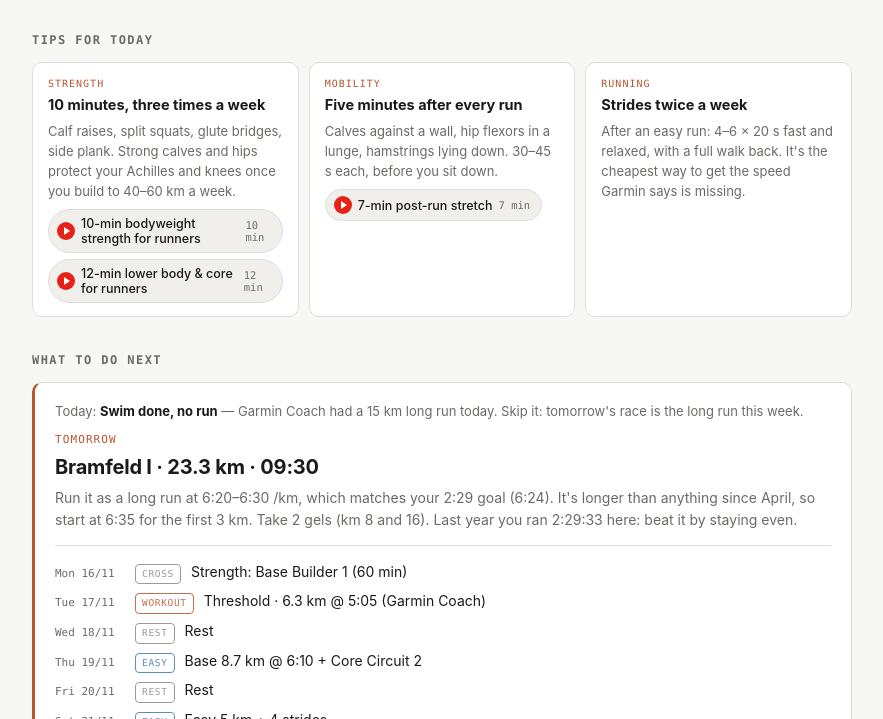
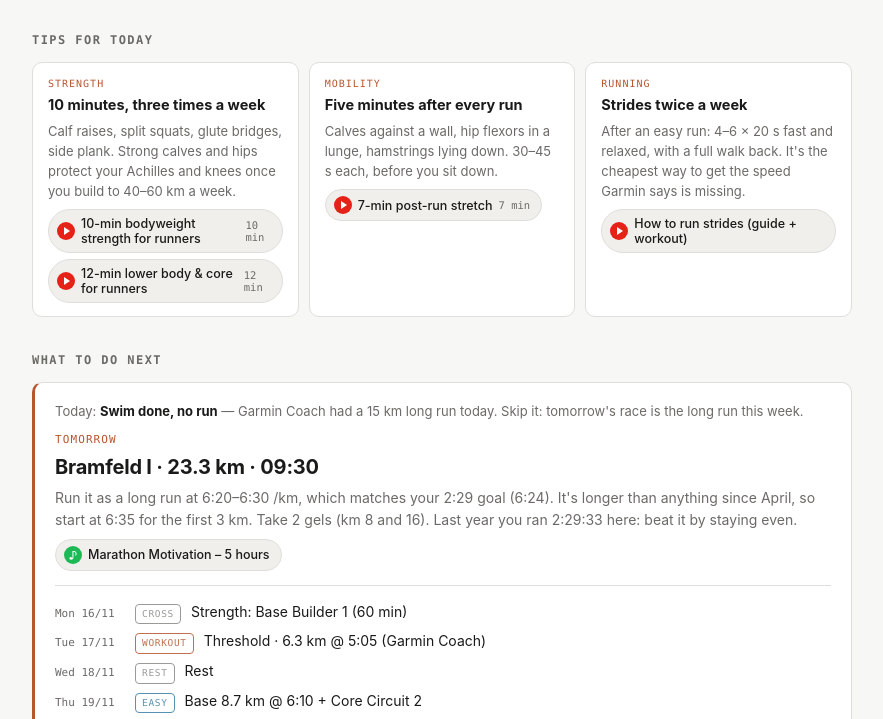
Before and after one commit to schneutzi-81/sub2-half-marathon, a plain HTML site: page index.html in a window 1280 px wide. Shown: the part 233-952 px from the top of the page, without its empty margins (198-1081 px from the left). Drawn offline with Linux system fonts and the light colour scheme.

Commit message:
Add running videos and Spotify playlists
- Running tips now link YouTube videos (easy pace/zone 2, strides,
  cadence drills, metronome drills, warm-up).
- Six Spotify running playlists (160–170 bpm cadence, 170 bpm, marathon
  long run, race-day rock) in their own section.
- Every run day in the plan gets a matching playlist by session type, and
  workout and strides days link the warm-up and strides videos.

Co-Authored-By: Claude Opus 5.5 <noreply@anthropic.com>
Claude-Session: https://claude.ai/code/session_017xqGSGhTfJcPAKAX5hkbEz

```diff
--- a/data.js
+++ b/data.js
@@ -23,18 +23,35 @@ window.TRAINING_DATA = {
     strength22: { title: "22-min runner strength (beginner bodyweight + core stability)", min: 22, url: "https://www.youtube.com/watch?v=mLQx5nnr0EI" },
     core10:     { title: "10-min core workout for runners",         min: 10, url: "https://www.youtube.com/watch?v=eiF8aY-MTqU" },
     bulgarian:  { title: "How to do Bulgarian split squats",         min: 5,  url: "https://www.youtube.com/watch?v=VPhhE6bBzZE" },
-    stretch7:   { title: "7-min post-run stretch",                    min: 7,  url: "https://www.youtube.com/watch?v=RtO-EDVQpgI" }
+    stretch7:   { title: "7-min post-run stretch",                    min: 7,  url: "https://www.youtube.com/watch?v=RtO-EDVQpgI" },
+    strides:    { title: "How to run strides (guide + workout)",                url: "https://www.youtube.com/watch?v=rJANqRlXM3w" },
+    cadence:    { title: "Top 5 drills for a higher cadence",                    url: "https://www.youtube.com/watch?v=xJ1WE2HuvUU" },
+    metronome:  { title: "Metronome cadence drills",                  min: 15, url: "https://www.youtube.com/watch?v=e00CgpgJVnw" },
+    warmup5:    { title: "5-min warm-up before every run",            min: 5,  url: "https://www.youtube.com/watch?v=3WUtJxLv-wI" },
+    easyPace:   { title: "You run too fast on easy runs",                         url: "https://www.youtube.com/watch?v=QBH6AmsTzBY" },
+    zone2:      { title: "Zone 2 explained: why slow running makes you faster",  url: "https://www.youtube.com/watch?v=Lny8Zr-es1Y" }
   },
+
+  /* --- Spotify playlists. The page puts the matching one on each run day by type. --- */
+  playlists: {
+    cadence160: { title: "Running: 160–170 bpm", note: "Indie rock at easy-run cadence. Step on the beat.", url: "https://open.spotify.com/playlist/43recUfrB5jE0jG0Mi5Thw" },
+    bpm160real: { title: "Running (160–170 bpm, for real)", note: "130 songs, all 160–170 bpm.", url: "https://open.spotify.com/playlist/4ZpdzykoSBKJ8X7tuePWQn" },
+    pop170:     { title: "170 BPM Running Pop", note: "For strides, threshold and intervals.", url: "https://open.spotify.com/playlist/7boSHUJs7Q41xFSIkc4vZp" },
+    rock170:    { title: "Running (.be) – 170 BPM", note: "Foo Fighters, AC/DC, Queen. About 5 h.", url: "https://open.spotify.com/playlist/5MqtnN4IrHakSi739ucN4t" },
+    marathon:   { title: "Marathon Motivation – 5 hours", note: "Made for 42 km. Use it for long runs.", url: "https://open.spotify.com/playlist/1sDh6R7CUPDIdCSSZtRjs7" },
+    runRock:    { title: "RUN ROCK – Running Motivation", note: "600+ rock tracks for race day.", url: "https://open.spotify.com/playlist/70jMa4jtXSO4JScb15oJD6" }
+  },
+  playlistByType: { easy: "cadence160", workout: "pop170", long: "marathon", race: "runRock" },
 
   /* --- Daily tips. The page shows three a day, rotating by date, so each
      comes back about once a week. cat: run | recovery | strength | fuel | mobility | sleep | mind --- */
   tips: [
-    { cat: "run",      title: "Easy means easy",                 body: "Your 'base' runs are at HR 146–152. Keep them under ~145, even if that means 6:30 /km. That's where the aerobic base for the marathon comes from." },
-    { cat: "run",      title: "Strides twice a week",            body: "After an easy run: 4–6 × 20 s fast and relaxed, with a full walk back. It's the cheapest way to get the speed Garmin says is missing." },
-    { cat: "run",      title: "Cadence: 160+",                   body: "You've gone from 150 to 157–159. On easy runs, aim for 162–165 with shorter, quicker steps. It means less braking and less load on your knees and shins." },
-    { cat: "run",      title: "Three runs is the minimum",        body: "Every week with three runs beats one hero week of 37 km. That consistency is what's been missing since August, not motivation." },
-    { cat: "run",      title: "Even pacing wins",                 body: "In races and long runs, make the first 3 km your slowest. Your best results (Bramfeld II, the Hammer Lauf half) came from even splits." },
-    { cat: "run",      title: "Hills count as speedwork",         body: "Once a week, 6–8 × 30 s uphill hard with a walk down. That's strength and power for the legs, with less impact than track intervals." },
+    { cat: "run",      title: "Easy means easy", videos: ["easyPace", "zone2"],                 body: "Your 'base' runs are at HR 146–152. Keep them under ~145, even if that means 6:30 /km. That's where the aerobic base for the marathon comes from." },
+    { cat: "run",      title: "Strides twice a week", videos: ["strides"],            body: "After an easy run: 4–6 × 20 s fast and relaxed, with a full walk back. It's the cheapest way to get the speed Garmin says is missing." },
+    { cat: "run",      title: "Cadence: 160+", videos: ["cadence", "metronome"], playlist: "cadence160",                   body: "You've gone from 150 to 157–159. On easy runs, aim for 162–165 with shorter, quicker steps. It means less braking and less load on your knees and shins." },
+    { cat: "run",      title: "Three runs is the minimum",        playlist: "bpm160real",        body: "Every week with three runs beats one hero week of 37 km. That consistency is what's been missing since August, not motivation." },
+    { cat: "run",      title: "Even pacing wins", videos: ["zone2"],                 body: "In races and long runs, make the first 3 km your slowest. Your best results (Bramfeld II, the Hammer Lauf half) came from even splits." },
+    { cat: "run",      title: "Hills count as speedwork", videos: ["strides", "warmup5"],         body: "Once a week, 6–8 × 30 s uphill hard with a walk down. That's strength and power for the legs, with less impact than track intervals." },
     { cat: "recovery", title: "Check readiness in the morning",   body: "Under 40: run easy or rest. 40–65: train as planned. Over 65: the hard session can be properly hard. That's better than going by feel after a long work day." },
     { cat: "recovery", title: "No two hard days in a row",        body: "Threshold, intervals and long runs each need a calm day after them. Swimming and easy cycling are fine on those days." },
     { cat: "recovery", title: "Watch your resting HR",            body: "Your normal is 57–58. If it's 5+ beats higher in the morning, you're coming down with something or under-recovered. Make it an easy day." },
@@ -46,7 +63,7 @@ window.TRAINING_DATA = {
     { cat: "fuel",     title: "Protein after training",           body: "Have a proper meal with protein within an hour or two: quark, eggs, fish, lentils. That's when the training actually turns into fitness." },
     { cat: "fuel",     title: "Drink before you're thirsty",      body: "Have a glass of water with every meal and before every run. In winter you notice thirst less, but you still lose fluid." },
     { cat: "mobility", title: "Five minutes after every run", videos: ["stretch7"],     body: "Calves against a wall, hip flexors in a lunge, hamstrings lying down. 30–45 s each, before you sit down." },
-    { cat: "mobility", title: "Warm up before fast running",      body: "10 min easy jogging, then leg swings, A-skips, 2 strides. Never go into a threshold rep cold. Most strains happen in the first fast minute." },
+    { cat: "mobility", title: "Warm up before fast running", videos: ["warmup5"],      body: "10 min easy jogging, then leg swings, A-skips, 2 strides. Never go into a threshold rep cold. Most strains happen in the first fast minute." },
     { cat: "sleep",    title: "Sleep is training too",           body: "Your best readiness scores follow good nights. 7.5–8 h before key sessions does more for 5:38 /km than an extra run." },
     { cat: "sleep",    title: "Wear the watch at night",         body: "Without sleep data, readiness and HRV are just guessing. That happened in September, and the plan was steering blind." },
     { cat: "mind",     title: "Plan the week on Sunday",         body: "Put the runs in your calendar like customer meetings. With travel and presales trips, an unplanned run is a run that doesn't happen." },
@@ -185,26 +202,26 @@ window.TRAINING_DATA = {
      "plan" = Claude's suggestion beyond what Garmin has scheduled. --- */
   schedule: [
     { date: "2026-11-14", dow: "Sat", type: "cross",   src: "adj",   title: "Swim done, no run", detail: "Garmin Coach had a 15 km long run today. Skip it: tomorrow's race is the long run this week." },
-    { date: "2026-11-15", dow: "Sun", type: "race",    src: "adj",   title: "Bramfeld I · 23.3 km · 09:30", detail: "Run it as a long run at 6:20–6:30 /km, which matches your 2:29 goal (6:24). It's longer than anything since April, so start at 6:35 for the first 3 km. Take 2 gels (km 8 and 16). Last year you ran 2:29:33 here: beat it by staying even.", key: true },
+    { date: "2026-11-15", dow: "Sun", type: "race",    src: "adj",   title: "Bramfeld I · 23.3 km · 09:30", playlist: "marathon", detail: "Run it as a long run at 6:20–6:30 /km, which matches your 2:29 goal (6:24). It's longer than anything since April, so start at 6:35 for the first 3 km. Take 2 gels (km 8 and 16). Last year you ran 2:29:33 here: beat it by staying even.", key: true },
     { date: "2026-11-16", dow: "Mon", type: "cross",   src: "coach", title: "Strength: Base Builder 1 (60 min)", videos: ["strength22", "legsCore12"], detail: "From Garmin Coach. The workout is on your watch, or follow one of the videos. Keep it light the day after 23 km; drop the leg work if your calves are sore." },
-    { date: "2026-11-17", dow: "Tue", type: "workout", src: "adj",   title: "Threshold · 6.3 km @ 5:05 (Garmin Coach)", detail: "If morning readiness is under 50, move it to Wed. These are the anaerobic and threshold minutes Garmin says you're missing." },
+    { date: "2026-11-17", dow: "Tue", type: "workout", src: "adj",   title: "Threshold · 6.3 km @ 5:05 (Garmin Coach)", videos: ["warmup5"], detail: "If morning readiness is under 50, move it to Wed. These are the anaerobic and threshold minutes Garmin says you're missing." },
     { date: "2026-11-18", dow: "Wed", type: "rest",    src: "coach", title: "Rest", detail: "" },
     { date: "2026-11-19", dow: "Thu", type: "easy",    src: "coach", title: "Base 8.7 km @ 6:10 + Core Circuit 2", videos: ["core10", "stretch7"], detail: "Keep HR under 145. Your last two 'base' runs were at 146 and 152, which is why the high-aerobic load is over target." },
     { date: "2026-11-20", dow: "Fri", type: "rest",    src: "coach", title: "Rest", detail: "" },
-    { date: "2026-11-21", dow: "Sat", type: "easy",    src: "plan",  title: "Easy 5 km + 4 strides", detail: "Follow the Garmin Coach workout if it schedules something different." },
+    { date: "2026-11-21", dow: "Sat", type: "easy",    src: "plan",  title: "Easy 5 km + 4 strides", videos: ["strides"], detail: "Follow the Garmin Coach workout if it schedules something different." },
     { date: "2026-11-22", dow: "Sun", type: "long",    src: "plan",  title: "Long 14 km @ 6:30–6:45", detail: "End of the Base phase. Fully conversational.", key: true },
 
     { date: "2026-11-23", dow: "Mon", type: "rest",    src: "plan",  title: "Rest / strength", videos: ["strength10", "bulgarian"], detail: "Build phase starts. 10 min strength if you have the energy." },
-    { date: "2026-11-24", dow: "Tue", type: "workout", src: "plan",  title: "9 km with 5 × 1 km @ 5:10–5:15", detail: "2 min jog between. 2 km warm-up and cool-down. ~9 km total." },
+    { date: "2026-11-24", dow: "Tue", type: "workout", src: "plan",  title: "9 km with 5 × 1 km @ 5:10–5:15", videos: ["warmup5"], detail: "2 min jog between. 2 km warm-up and cool-down. ~9 km total." },
     { date: "2026-11-25", dow: "Wed", type: "rest",    src: "plan",  title: "Rest or swim", detail: "" },
     { date: "2026-11-26", dow: "Thu", type: "easy",    src: "plan",  title: "Easy 8 km", detail: "HR under 145." },
     { date: "2026-11-27", dow: "Fri", type: "rest",    src: "plan",  title: "Rest", detail: "" },
-    { date: "2026-11-28", dow: "Sat", type: "easy",    src: "plan",  title: "Shakeout 4 km + 3 strides", detail: "" },
+    { date: "2026-11-28", dow: "Sat", type: "easy",    src: "plan",  title: "Shakeout 4 km + 3 strides", videos: ["strides"], detail: "" },
     { date: "2026-11-29", dow: "Sun", type: "race",    src: "plan",  title: "St. Pauli Xmas Run 5K · 11:30", detail: "Race this one, unlike last year's fun run. Garmin predicts 25:02 and your PR is 25:44 from 2023. Start at 5:05 and finish strong. It's an honest speed check, and a sub-25 means sub-2 half speed is already there. Jog 4–5 km afterwards.", key: true },
 
     { date: "2026-11-30", dow: "Mon", type: "rest",    src: "plan",  title: "Rest", detail: "" },
     { date: "2026-12-01", dow: "Tue", type: "easy",    src: "plan",  title: "Easy 8 km", detail: "" },
-    { date: "2026-12-02", dow: "Wed", type: "workout", src: "plan",  title: "8 km with 6 × 800 m @ 4:50–4:55", detail: "400 m jog between. Pace from your 5K result if it moved." },
+    { date: "2026-12-02", dow: "Wed", type: "workout", src: "plan",  title: "8 km with 6 × 800 m @ 4:50–4:55", videos: ["warmup5"], detail: "400 m jog between. Pace from your 5K result if it moved." },
     { date: "2026-12-03", dow: "Thu", type: "rest",    src: "plan",  title: "Rest / strength", videos: ["legsCore12", "core10"], detail: "" },
     { date: "2026-12-04", dow: "Fri", type: "easy",    src: "plan",  title: "Easy 6 km", detail: "" },
     { date: "2026-12-05", dow: "Sat", type: "rest",    src: "plan",  title: "Rest", detail: "" },
--- a/index.html
+++ b/index.html
@@ -256,6 +256,10 @@
   a.vid .play { width: 18px; height: 18px; border-radius: 50%; background: #e62117; position: relative; flex-shrink: 0; }
   a.vid .play::after { content: ""; position: absolute; left: 7px; top: 5px; border-left: 6px solid #fff; border-top: 4px solid transparent; border-bottom: 4px solid transparent; }
   a.vid .min { font-family: var(--mono); font-size: 10.5px; color: var(--text-dim); font-weight: 400; }
+  a.vid.sp .play { background: #1db954; }
+  a.vid.sp .play::after { content: "♪"; border: 0; left: 0; right: 0; top: 0; bottom: 0; color: #fff; font-size: 11px; line-height: 18px; text-align: center; }
+  a.vid.sp:hover { border-color: #1db954; }
+  .vid-list .note { display: block; font-size: 12px; color: var(--text-dim); font-weight: 400; margin-top: 2px; }
   .vid-list a.vid { width: 100%; padding: 10px 12px; font-size: 14px; border-radius: 10px; margin-bottom: 8px; }
 
   /* ---- mobile ---- */
@@ -343,7 +347,10 @@
   </div>
   <div id="weeks"></div>
 
-  <h2>Strength &amp; mobility videos</h2>
+  <h2>Running playlists</h2>
+  <div class="card" id="playlists"></div>
+
+  <h2>Training videos</h2>
   <div class="card" id="videos"></div>
 
   <h2>Pace targets</h2>
@@ -451,12 +458,26 @@
     return '<div class="vids">' + keys.map(function (k) {
       var v = D.videos[k]; if (!v) return '';
       return '<a class="vid" href="' + esc(v.url) + '" target="_blank" rel="noopener"><span class="play"></span>' + esc(v.title) +
-             ' <span class="min">' + esc(v.min) + ' min</span></a>';
+             (v.min ? ' <span class="min">' + esc(v.min) + ' min</span>' : '') + '</a>';
     }).join('') + '</div>';
+  }
+  function music(k, withNote) {
+    var v = D.playlists && D.playlists[k]; if (!v) return '';
+    return '<a class="vid sp" href="' + esc(v.url) + '" target="_blank" rel="noopener"><span class="play"></span><span>' + esc(v.title) +
+           (withNote ? '<span class="note">' + esc(v.note) + '</span>' : '') + '</span></a>';
+  }
+  function dayMusic(d) {
+    if (!D.playlistByType || d.type === 'rest' || d.type === 'cross') return '';
+    var k = d.playlist || D.playlistByType[d.type];
+    return k ? '<div class="vids">' + music(k) + '</div>' : '';
+  }
+  if (D.playlists) {
+    $('playlists').innerHTML = '<div class="vid-list">' + Object.keys(D.playlists).map(function (k) { return music(k, true); }).join('') + '</div>' +
+      '<p style="margin:4px 0 0;font-size:12.5px;color:var(--text-dim)">Opens Spotify. The 160–170 bpm lists suit easy runs: step on the beat and your cadence goes up without thinking about it. Each run day in the plan has a matching playlist.</p>';
   }
   if (D.videos) {
     $('videos').innerHTML = '<div class="vid-list">' + Object.keys(D.videos).map(function (k) { return vids([k]); }).join('') + '</div>' +
-      '<p style="margin:4px 0 0;font-size:12.5px;color:var(--text-dim)">Opens YouTube. Two or three short sessions a week are enough. Not on the day before a long run or race.</p>';
+      '<p style="margin:4px 0 0;font-size:12.5px;color:var(--text-dim)">Opens YouTube. Strength: two or three short sessions a week, not on the day before a long run or race.</p>';
   }
 
   /* ---------- tips: three a day, rotating by local date ---------- */
@@ -467,7 +488,7 @@
     /* stride 7 across the list so the three tips come from different categories */
     for (var t = 0; t < Math.min(3, n); t++) pick.push(D.tips[(dayNo * 3 + t * 7) % n]);
     $('tips').innerHTML = pick.map(function (x) {
-      return '<div class="tip"><div class="cat">' + esc(CAT[x.cat] || x.cat) + '</div><h4>' + esc(x.title) + '</h4><p>' + esc(x.body) + '</p>' + vids(x.videos) + '</div>';
+      return '<div class="tip"><div class="cat">' + esc(CAT[x.cat] || x.cat) + '</div><h4>' + esc(x.title) + '</h4><p>' + esc(x.body) + '</p>' + vids(x.videos) + (x.playlist ? '<div class="vids">' + music(x.playlist) + '</div>' : '') + '</div>';
     }).join('');
   }
 
@@ -489,7 +510,7 @@
     if (!pending.length && lightToday) html += '<div class="phase-now" style="margin:0 0 10px">Today: <b>' + esc(lightToday.title) + '</b> — ' + esc(lightToday.detail) + '</div>';
     html += '<div class="when">' + esc(headline.when) + '</div>' +
             '<div class="what">' + esc(headline.d.title) + '</div>' +
-            '<p class="why">' + esc(headline.d.detail) + '</p>' + vids(headline.d.videos);
+            '<p class="why">' + esc(headline.d.detail) + '</p>' + vids(headline.d.videos) + dayMusic(headline.d);
     var rest = sessions.filter(function (d) { return d.date > headline.d.date; }).slice(0, 6);
     if (rest.length) {
       html += '<div class="next-list">' + rest.map(function (d) {
@@ -599,7 +620,7 @@
             '<span class="day-title">' + esc(d.title) + '</span>' +
             '<span class="pill ' + d.type + '">' + esc(d.type) + '</span>' +
             '<span class="src">' + (d.src === 'coach' ? 'Garmin Coach' : d.src === 'adj' ? 'adjusted' : 'suggested') + '</span>' +
-          '</div>' + (d.detail ? '<div class="day-detail">' + esc(d.detail) + '</div>' : '') + vids(d.videos) + '</div></label>';
+          '</div>' + (d.detail ? '<div class="day-detail">' + esc(d.detail) + '</div>' : '') + vids(d.videos) + dayMusic(d) + '</div></label>';
       }).join('');
       return '<section class="week"><div class="week-head"><div class="top"><h3>Week of ' + fmtDate(m) + '</h3>' +
         '<span class="meta">≈ ' + Math.round(km) + ' km planned</span></div></div>' + rows + '</section>';
```
